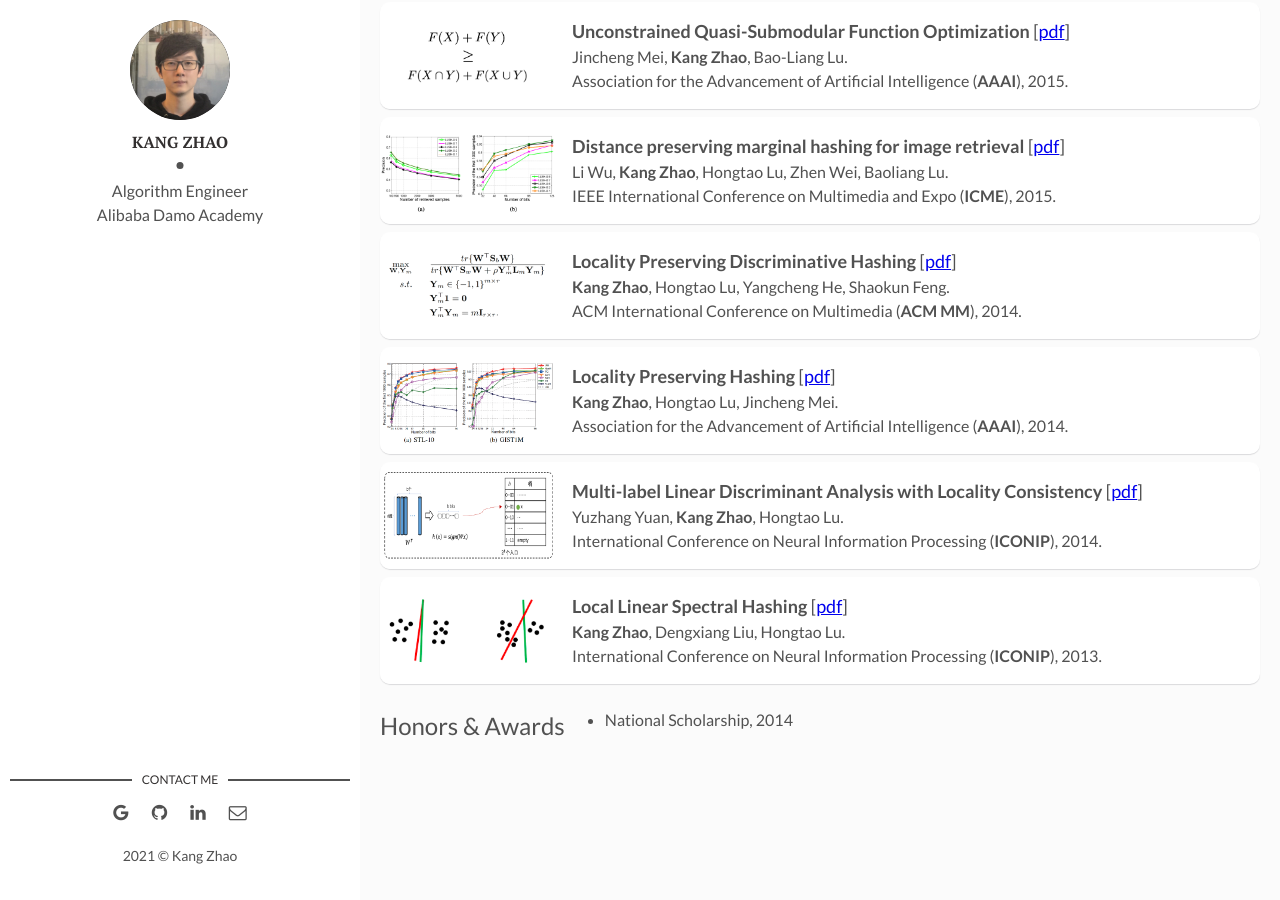
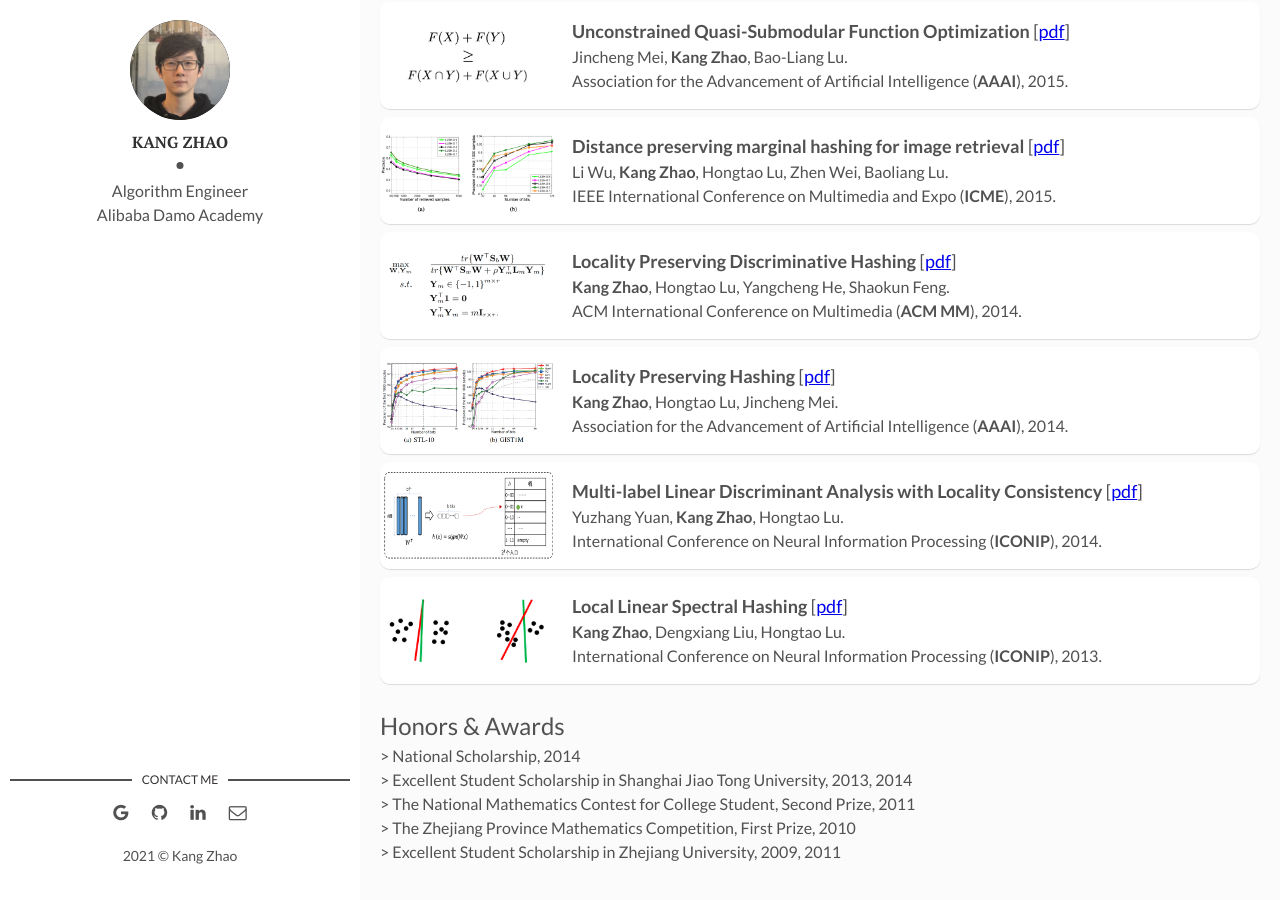
Before and after one commit to kangzhao2/kangzhao2.github.io, a Jekyll site: the page built from index.html, in a window 1280 px wide and 900 px high, scrolled down 1175 px. Built offline with Jekyll 4.4.1, drawn with Linux system fonts in a browser that asks for light colours; the list of posts is cut into pages by our own code; part of the change alters nothing that is shown.

Commit message:
Update index.html

```diff
--- a/index.html
+++ b/index.html
@@ -118,20 +118,14 @@ layout: main
 </article>
 {% endfor %}-->
 
-<p><font size="5">Honors & Awards</font></p>
-
-<ul>
-  <li>National Scholarship, 2014</li>
-</ul>
-
-<!-- <body>
+<body>
 <p><font size="5">Honors & Awards</font> <br>
-  <ul>National Scholarship, 2014</ul>
-  -Excellent Student Scholarship in Shanghai Jiao Tong University, 2013, 2014<br>
-  -The National Mathematics Contest for College Student, Second Prize, 2011<br>
-  -The Zhejiang Province Mathematics Competition, First Prize, 2010<br>
-  -Excellent Student Scholarship in Zhejiang University, 2009, 2011
+  > National Scholarship, 2014<br>
+  > Excellent Student Scholarship in Shanghai Jiao Tong University, 2013, 2014<br>
+  > The National Mathematics Contest for College Student, Second Prize, 2011<br>
+  > The Zhejiang Province Mathematics Competition, First Prize, 2010<br>
+  > Excellent Student Scholarship in Zhejiang University, 2009, 2011
 </p>
-</body> -->
+</body>
 
 {% include pagination.html %}
```
